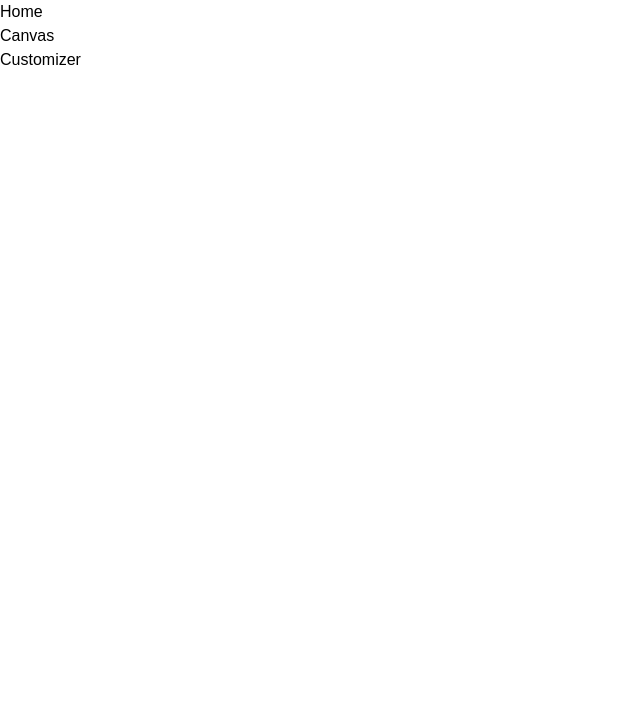
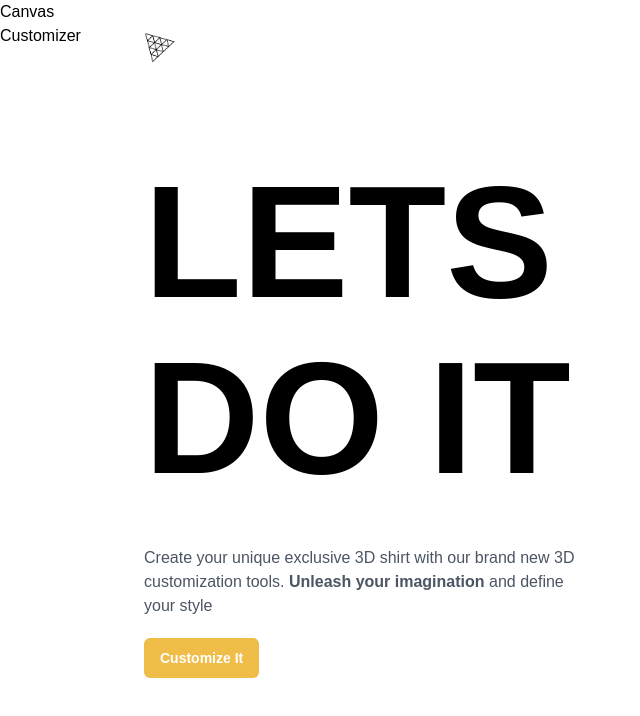
Before and after one commit to SaarthakTuli/IntelliDisplay, a React (Vite) app in the folder client/: page / in a window 1280 px wide. Shown: the top 716 px of the page, without its empty margins (0-640 px from the left). Built offline with nearby package versions, Linux system fonts and the light colour scheme; a web font is replaced by a local one.

Commit message:
HomePage

```diff
--- /dev/null
+++ b/client/src/components/CustomButton.jsx
@@ -0,0 +1,28 @@
+import React from "react";
+import state from "../store";
+import { useSnapshot } from "valtio";
+
+const CustomButton = ({ type, title, handleClick, customStyles }) => {
+  const snap = useSnapshot(state);
+
+  const generateStyle = (type) => {
+    if (type === "filled") {
+      return {
+        backgroundColor: snap.color,
+        color: "#fff",
+      };
+    }
+  };
+  return (
+    <button
+      type
+      className={`px-2 py-1.2 flex-1 rounded-md ${customStyles}`}
+      style={generateStyle(type)}
+      onClick={handleClick}
+    >
+      {title}
+    </button>
+  );
+};
+
+export default CustomButton;
--- /dev/null
+++ b/client/src/components/index.js
@@ -0,0 +1,3 @@
+import CustomButton from "./CustomButton";
+
+export { CustomButton };
--- a/client/src/pages/Home.jsx
+++ b/client/src/pages/Home.jsx
@@ -1,7 +1,60 @@
-import React from "react";
+import { motion, AnimatePresence } from "framer-motion";
+import { useSnapshot } from "valtio";
+import {
+  headContainerAnimation,
+  headContentAnimation,
+  headTextAnimation,
+  slideAnimation,
+} from "../config/motion.js";
+import state from "../store";
+
+import { CustomButton } from "../components";
 
 const Home = () => {
-  return <div>Home</div>;
+  const snap = useSnapshot(state);
+
+  return (
+    <AnimatePresence>
+      {snap.intro && (
+        <motion.section className="home" {...slideAnimation("left")}>
+          <motion.header {...slideAnimation("down")}>
+            <img
+              src="./threejs.png"
+              alt="threejs logo"
+              className="w-8 h-8 object-contain"
+            />
+          </motion.header>
+
+          <motion.div className="home-content" {...headContainerAnimation}>
+            <motion.div {...headTextAnimation}>
+              <h1 className="head-text">
+                LETS <br className="xl:block hidden" />
+                DO IT{" "}
+              </h1>
+            </motion.div>
+
+            <motion.div
+              {...headContentAnimation}
+              className="flex flex-col gap-5"
+            >
+              <p className="max-w-md font-normal text-gray-600 text-base">
+                Create your unique exclusive 3D shirt with our brand new 3D
+                customization tools. <strong>Unleash your imagination</strong>{" "}
+                and define your style
+              </p>
+
+              <CustomButton
+                type="filled"
+                title="Customize It"
+                handleClick={() => (state.intro = false)}
+                customStyles="w-fit px-4 py-2.5 font-bold text-sm"
+              />
+            </motion.div>
+          </motion.div>
+        </motion.section>
+      )}
+    </AnimatePresence>
+  );
 };
 
 export default Home;
--- /dev/null
+++ b/client/src/store/index.js
@@ -0,0 +1,14 @@
+// Similar to context..
+
+import { proxy } from "valtio";
+
+const state = proxy({
+  intro: true,
+  color: "#EFBD48",
+  isLogoTexture: true,
+  isFullTexture: false,
+  logoDecal: "./threejs.png",
+  fullDecal: "./threejs.png",
+});
+
+export default state;
--- a/client/tailwind.config.js
+++ b/client/tailwind.config.js
@@ -1,6 +1,6 @@
 /** @type {import('tailwindcss').Config} */
 export default {
-  content: ["./index.html", "./src/**/*.{js, ts, jsx, tsx}"],
+  content: ["./index.html", "./src/**/*.{js,ts,jsx,tsx}"],
   theme: {
     extend: {},
   },
```
